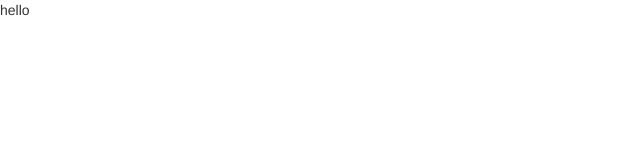
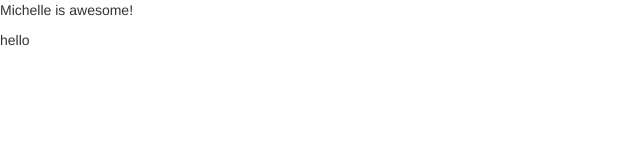
Before and after one commit to jbell0385/dota2Respawn, a website: page sandbox/sandbox.html in a window 1280 px wide. Shown: the whole page, without its empty margins (0-640 px from the left). Drawn offline with nearby package versions, Linux system fonts and the light colour scheme.

Commit message:
sandbox: add my description

```diff
--- a/sandbox/sandbox.html
+++ b/sandbox/sandbox.html
@@ -15,6 +15,7 @@
     <![endif]-->
   </head>
   <body>
+    <p>Michelle is awesome!</p>
     <div class="hello-world">hello</div>
 
     <script src="https://ajax.googleapis.com/ajax/libs/jquery/1.11.3/jquery.min.js"></script>
```
